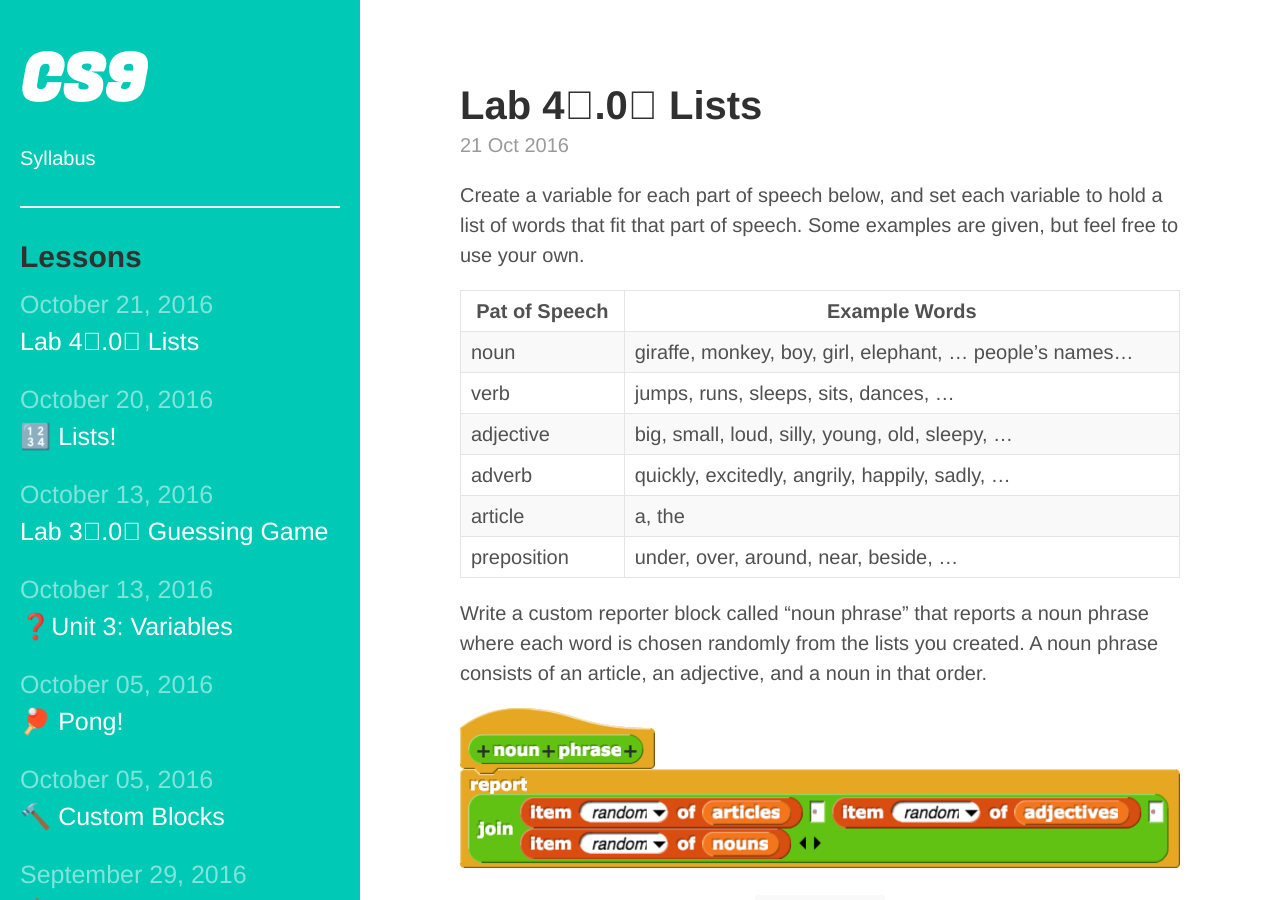
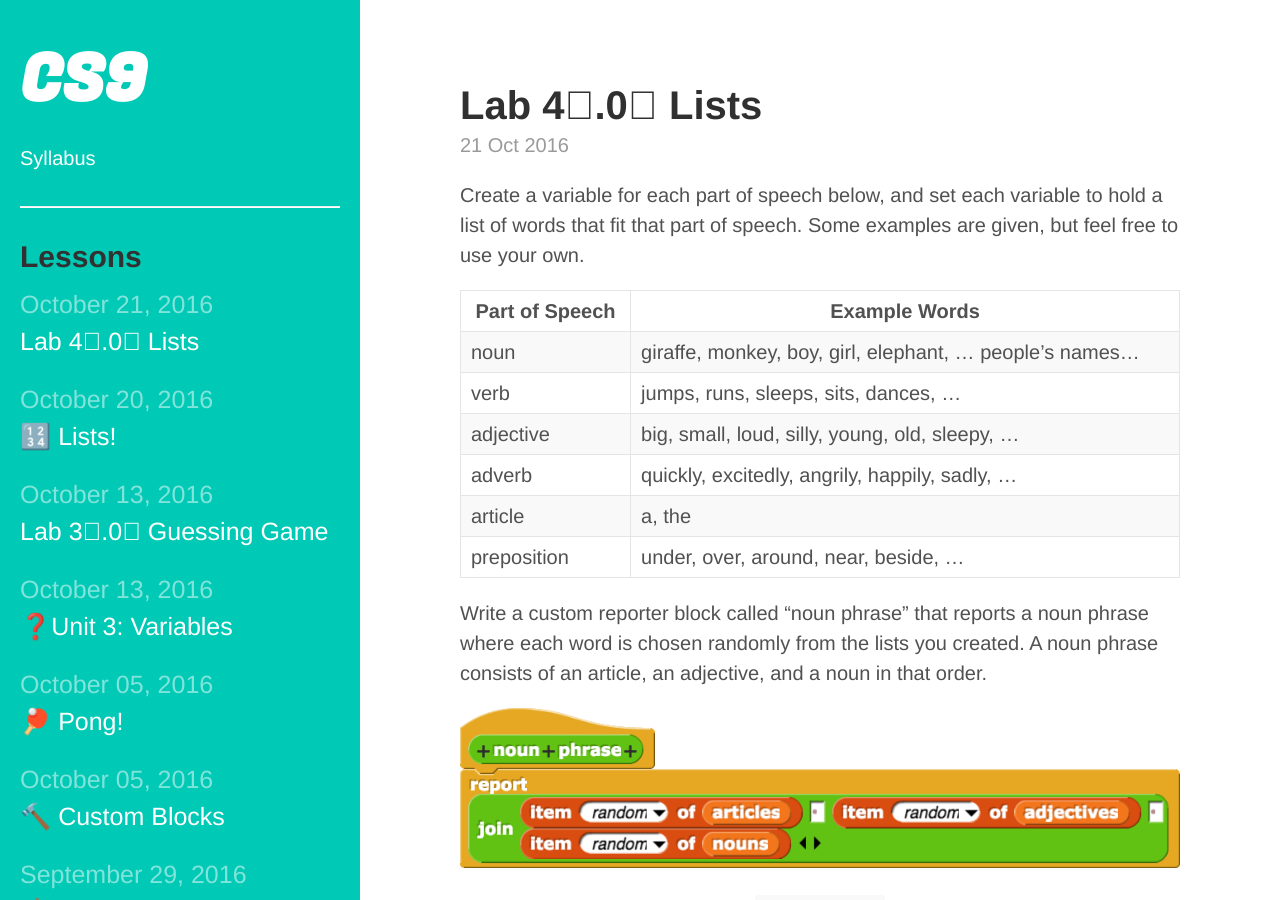
Before and after one commit to bensk/CS9, a Jekyll site: the page built from _posts/2016-10-21-lab-4⃣-0⃣-lists.md, in a window 1280 px wide and 900 px high. Built offline with Jekyll 4.4.1, drawn with Linux system fonts in a browser that asks for light colours; some web fonts are replaced; a style sheet for code colours, icons or effects is not loaded.

Commit message:
:parking: art of speech

```diff
--- a/_posts/2016-10-21-lab-4⃣-0⃣-lists.md
+++ b/_posts/2016-10-21-lab-4⃣-0⃣-lists.md
@@ -6,7 +6,7 @@ date: "2016-10-21 20:41"
 
 Create a variable for each part of speech below, and set each variable to hold a list of words that fit that part of speech. Some examples are given, but feel free to use your own.
 
-| Pat of Speech | Example Words                                    |
+| Part of Speech | Example Words                                    |
 | ------------- | ------------------------------------------------ |
 | noun          | giraffe, monkey, boy, girl, elephant, ... people's names...       |
 | verb          | jumps, runs, sleeps, sits, dances, ...           |
```
